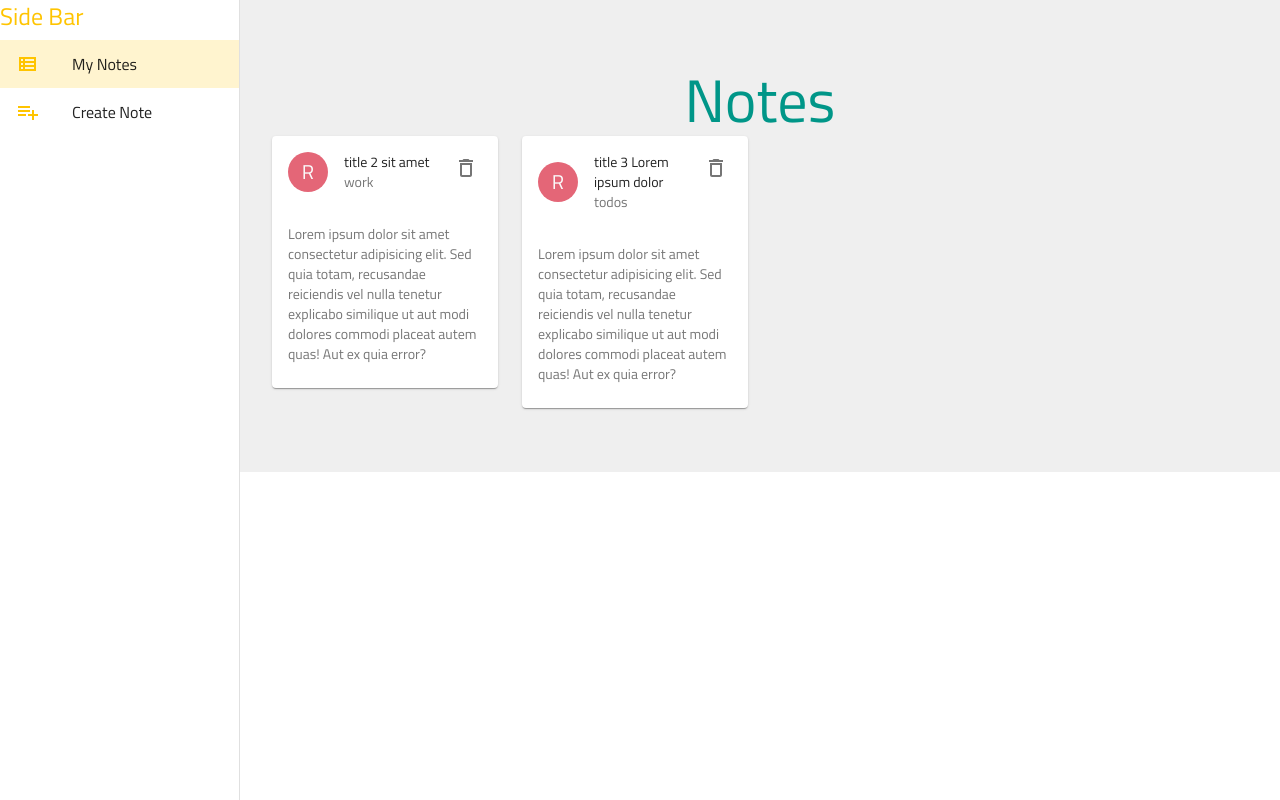
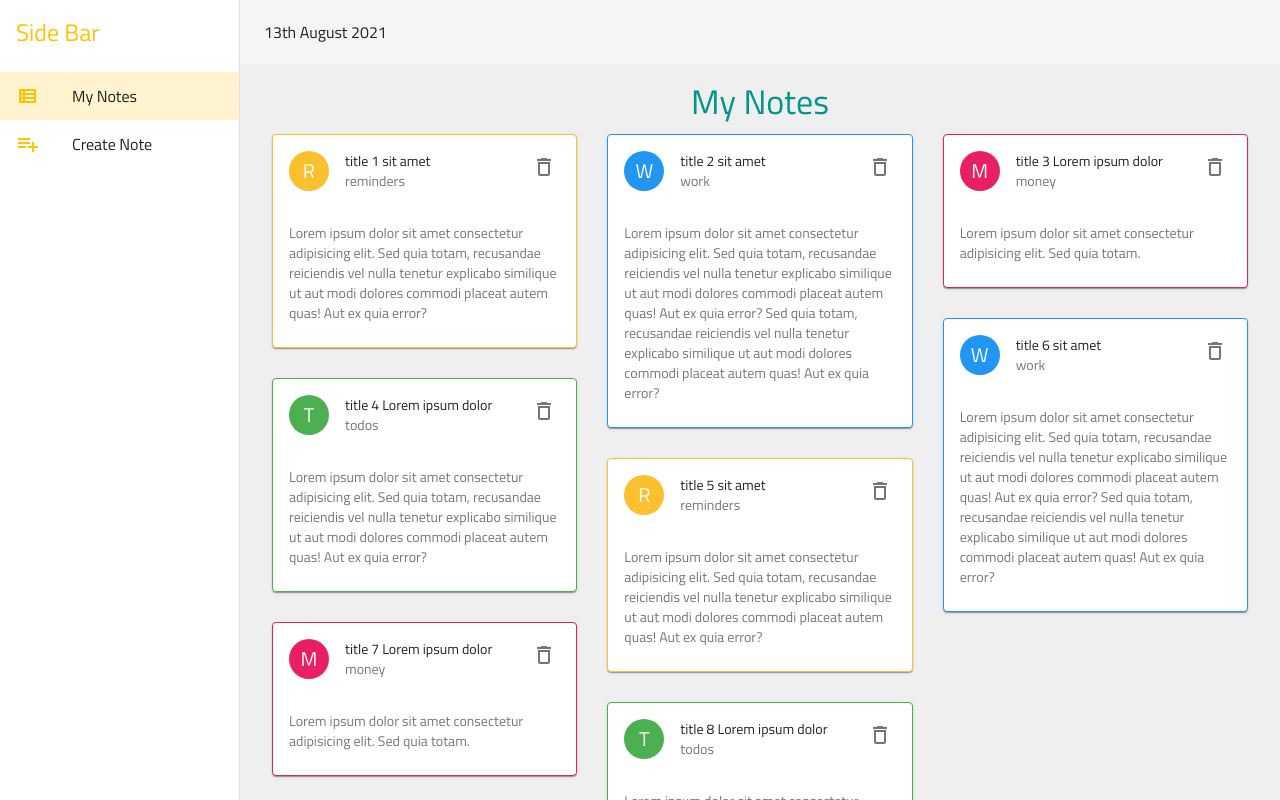
Before and after one commit to LahoucineABOULHASSAN/ReactJS_My_Posts, a React (Create React App) app: page / in a window 1280 px wide. Shown: the top 800 px of the page. Built offline with nearby package versions, Linux system fonts and the light colour scheme; data requests are answered from the project's data file.

Commit message:
add masonry grid component

```diff
--- a/data/db.json
+++ b/data/db.json
@@ -1,16 +1,52 @@
 {
   "notes": [
     {
+      "title": "title 1 sit amet",
+      "details": "Lorem ipsum dolor sit amet consectetur adipisicing elit. Sed quia totam, recusandae reiciendis vel nulla tenetur explicabo similique ut aut modi dolores commodi placeat autem quas! Aut ex quia error?",
+      "category": "reminders",
+      "id": 1
+    },
+    {
       "title": "title 2 sit amet",
-      "details": "Lorem ipsum dolor sit amet consectetur adipisicing elit. Sed quia totam, recusandae reiciendis vel nulla tenetur explicabo similique ut aut modi dolores commodi placeat autem quas! Aut ex quia error?",
+      "details": "Lorem ipsum dolor sit amet consectetur adipisicing elit. Sed quia totam, recusandae reiciendis vel nulla tenetur explicabo similique ut aut modi dolores commodi placeat autem quas! Aut ex quia error? Sed quia totam, recusandae reiciendis vel nulla tenetur explicabo similique ut aut modi dolores commodi placeat autem quas! Aut ex quia error?",
       "category": "work",
       "id": 2
     },
     {
       "title": "title 3 Lorem ipsum dolor",
+      "details": "Lorem ipsum dolor sit amet consectetur adipisicing elit. Sed quia totam.",
+      "category": "money",
+      "id": 3
+    },
+    {
+      "title": "title 4 Lorem ipsum dolor",
       "details": "Lorem ipsum dolor sit amet consectetur adipisicing elit. Sed quia totam, recusandae reiciendis vel nulla tenetur explicabo similique ut aut modi dolores commodi placeat autem quas! Aut ex quia error?",
       "category": "todos",
-      "id": 3
+      "id": 4
+    },
+    {
+      "title": "title 5 sit amet",
+      "details": "Lorem ipsum dolor sit amet consectetur adipisicing elit. Sed quia totam, recusandae reiciendis vel nulla tenetur explicabo similique ut aut modi dolores commodi placeat autem quas! Aut ex quia error?",
+      "category": "reminders",
+      "id": 5
+    },
+    {
+      "title": "title 6 sit amet",
+      "details": "Lorem ipsum dolor sit amet consectetur adipisicing elit. Sed quia totam, recusandae reiciendis vel nulla tenetur explicabo similique ut aut modi dolores commodi placeat autem quas! Aut ex quia error? Sed quia totam, recusandae reiciendis vel nulla tenetur explicabo similique ut aut modi dolores commodi placeat autem quas! Aut ex quia error?",
+      "category": "work",
+      "id": 6
+    },
+    {
+      "title": "title 7 Lorem ipsum dolor",
+      "details": "Lorem ipsum dolor sit amet consectetur adipisicing elit. Sed quia totam.",
+      "category": "money",
+      "id": 7
+    },
+    {
+      "title": "title 8 Lorem ipsum dolor",
+      "details": "Lorem ipsum dolor sit amet consectetur adipisicing elit. Sed quia totam, recusandae reiciendis vel nulla tenetur explicabo similique ut aut modi dolores commodi placeat autem quas! Aut ex quia error?",
+      "category": "todos",
+      "id": 8
     }
   ]
 }
--- a/package.json
+++ b/package.json
@@ -8,8 +8,10 @@
     "@testing-library/jest-dom": "^5.14.1",
     "@testing-library/react": "^11.2.7",
     "@testing-library/user-event": "^12.8.3",
+    "date-fns": "^2.23.0",
     "react": "^17.0.2",
     "react-dom": "^17.0.2",
+    "react-masonry-css": "^1.0.16",
     "react-router-dom": "^5.2.0",
     "react-scripts": "4.0.3",
     "web-vitals": "^1.1.2"
--- a/src/components/Header.jsx
+++ b/src/components/Header.jsx
@@ -0,0 +1,18 @@
+import { AppBar, Toolbar, Typography } from "@material-ui/core";
+import { useStyles } from "../hooks/useStyles";
+import { format } from "date-fns";
+
+const Header = () => {
+  const classes = useStyles();
+  return (
+    <AppBar className={classes.appBar} elevation={0} color="default">
+      <Toolbar>
+        <Typography variant="subtitle1">
+          {format(new Date(), "do MMMM Y")}
+        </Typography>
+      </Toolbar>
+    </AppBar>
+  );
+};
+
+export default Header;
--- a/src/components/Layout.jsx
+++ b/src/components/Layout.jsx
@@ -1,5 +1,6 @@
 import { Container } from "@material-ui/core";
 import { useStyles } from "../hooks/useStyles";
+import Header from "./Header";
 import SideBar from "./SideBar";
 
 const Layout = ({ children }) => {
@@ -7,6 +8,7 @@ const Layout = ({ children }) => {
   return (
     <Container className={classes.container}>
       {/* app bar */}
+      <Header />
       {/* side bar */}
       <SideBar />
       {children}
--- a/src/components/SideBar.jsx
+++ b/src/components/SideBar.jsx
@@ -35,7 +35,7 @@ const SideBar = () => {
       classes={{ paper: classes.drawer }}
     >
       <div>
-        <Typography variant="h5" color="secondary">
+        <Typography variant="h5" color="secondary" className={classes.spacing}>
           Side Bar
         </Typography>
       </div>
@@ -45,7 +45,7 @@ const SideBar = () => {
             button
             key={item.text}
             onClick={() => history.push(item.path)}
-            className={location.pathname === item.path && classes.active}
+            className={location.pathname === item.path ? classes.active : null}
           >
             <ListItemIcon>{item.icon}</ListItemIcon>
             <ListItemText primary={item.text} />
--- a/src/hooks/useStyles.js
+++ b/src/hooks/useStyles.js
@@ -1,7 +1,9 @@
 import { makeStyles } from "@material-ui/core";
 const drawerWidth = 240;
 const secondaryLight = "#ffc40030";
-export const useStyles = makeStyles({
+
+export const useStyles = makeStyles((theme) => {
+  return {
     container: {
       width: "100%",
       display: "flex",
@@ -12,13 +14,19 @@ export const useStyles = makeStyles({
       margin: "0.5rem 0",
       display: "block",
     },
-  avatar: {
-    background: "#E46677",
-  },
     drawer: {
       width: drawerWidth,
     },
     active: {
       background: secondaryLight,
     },
+    spacing: {
+      padding: "1rem",
+    },
+    // toolbar classes
+    appBar: {
+      width: `calc(100% - ${drawerWidth}px)`,
+    },
+    toolBar: theme.mixins.toolbar,
+  };
 });
--- a/src/index.css
+++ b/src/index.css
@@ -6,6 +6,25 @@
 }
 
 /* Pages */
-.create-page {
+.page {
   width: 100%;
+  margin: 1rem 0;
 }
+/* Masonry css */
+.my-masonry-grid {
+  display: -webkit-box; /* Not needed if autoprefixing */
+  display: -ms-flexbox; /* Not needed if autoprefixing */
+  display: flex;
+  margin-left: -30px; /* gutter size offset */
+  width: auto;
+}
+.my-masonry-grid_column {
+  padding-left: 30px; /* gutter size */
+  background-clip: padding-box;
+}
+
+/* Style your items */
+.my-masonry-grid_column > div {
+  /* change div to reference your elements you put in <Masonry> */
+  margin-bottom: 30px;
+}
--- a/src/pages/Create.jsx
+++ b/src/pages/Create.jsx
@@ -2,7 +2,7 @@ import { Typography } from "@material-ui/core";
 import { Form } from "../components";
 const Create = () => {
   return (
-    <div className="create-page">
+    <div className="page">
       <Typography
         variant="h4"
         component="h2"
@@ -10,7 +10,7 @@ const Create = () => {
         align="center"
         gutterBottom={true}
       >
-        Create Your Note
+        Create New Note
       </Typography>
       <Form />
     </div>
--- a/src/pages/Note.jsx
+++ b/src/pages/Note.jsx
@@ -7,17 +7,35 @@ import {
   IconButton,
 } from "@material-ui/core";
 import DeleteOutlineIcon from "@material-ui/icons/DeleteOutline";
-import { useStyles } from "../hooks/useStyles";
+import { makeStyles } from "@material-ui/core";
+import { green, yellow } from "@material-ui/core/colors";
+import { pink } from "@material-ui/core/colors";
+import { blue } from "@material-ui/core/colors";
 
+const getBG = (category) => {
+  if (category === "reminders") return yellow[700];
+  if (category === "todos") return green[500];
+  if (category === "money") return pink[500];
+  return blue[500];
+};
+
+const useStyles = makeStyles({
+  avatar: {
+    background: (note) => getBG(note.category),
+  },
+  card: {
+    border: (note) => `1px solid ${getBG(note.category)}`,
+  },
+});
 const Note = ({ note, handleDelete }) => {
-  const classes = useStyles();
+  const classes = useStyles(note);
 
   return (
-    <Card>
+    <Card className={classes.card}>
       <CardHeader
         avatar={
           <Avatar aria-label="recipe" className={classes.avatar}>
-            R
+            {note.category[0].toUpperCase()}
           </Avatar>
         }
         action={
--- a/src/pages/Notes.jsx
+++ b/src/pages/Notes.jsx
@@ -1,33 +1,48 @@
-import { Grid, Typography } from "@material-ui/core";
+import { Typography } from "@material-ui/core";
 import { useEffect, useState } from "react";
+import Masonry from "react-masonry-css";
 import Note from "./Note";
 const Notes = () => {
   const [notes, setNotes] = useState([]);
+
+  const breakPoints = {
+    default: 3,
+    1100: 2,
+    700: 1,
+  };
 
   const fetchData = () => {
     fetch("http://localhost:5000/notes")
       .then((res) => res.json())
       .then((data) => setNotes(data));
   };
-
   const handleDelete = async (id) => {
     await fetch(`http://localhost:5000/notes/${id}`, { method: "DELETE" });
     const newNotes = notes.filter((note) => note.id !== id);
     setNotes(newNotes);
   };
+
   useEffect(() => fetchData(), []);
   return (
-    <div>
-      <Typography variant="h2" color="primary" align="center">
-        Notes
+    <div className="page">
+      <Typography
+        variant="h4"
+        component="h2"
+        color="primary"
+        align="center"
+        gutterBottom={true}
+      >
+        My Notes
       </Typography>
-      <Grid container spacing={3}>
+      <Masonry
+        breakpointCols={breakPoints}
+        className="my-masonry-grid"
+        columnClassName="my-masonry-grid_column"
+      >
         {notes.map((note) => (
-          <Grid item xs={12} sm={6} md={3} key={note.id}>
-            <Note note={note} handleDelete={handleDelete} />
-          </Grid>
+          <Note note={note} handleDelete={handleDelete} key={note.id} />
         ))}
-      </Grid>
+      </Masonry>
     </div>
   );
 };
```
Also changed, not shown: 1 other file (tests, documents, lock files or other folders). Lines whose indentation alone changed are shown as unchanged.
